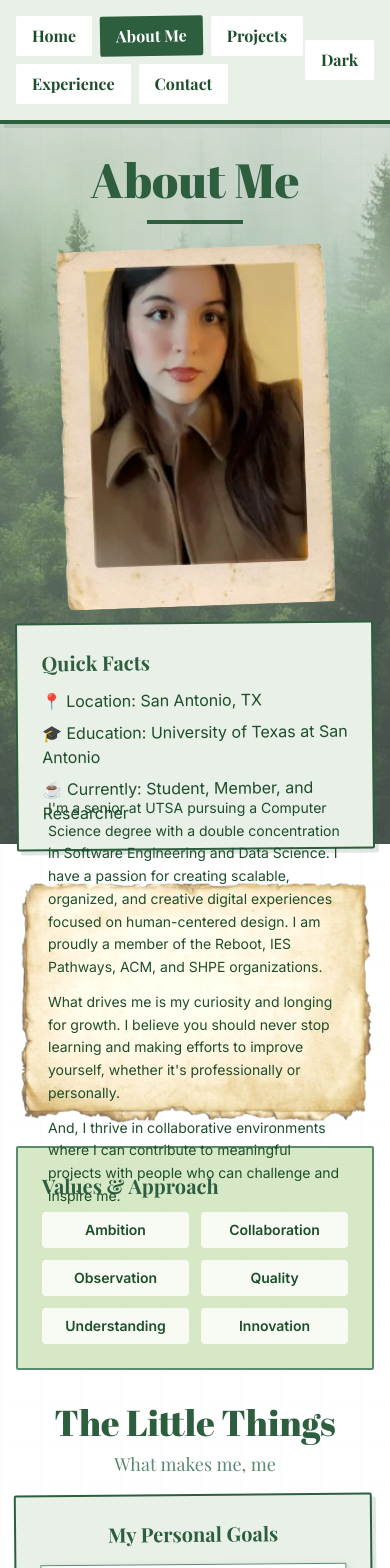
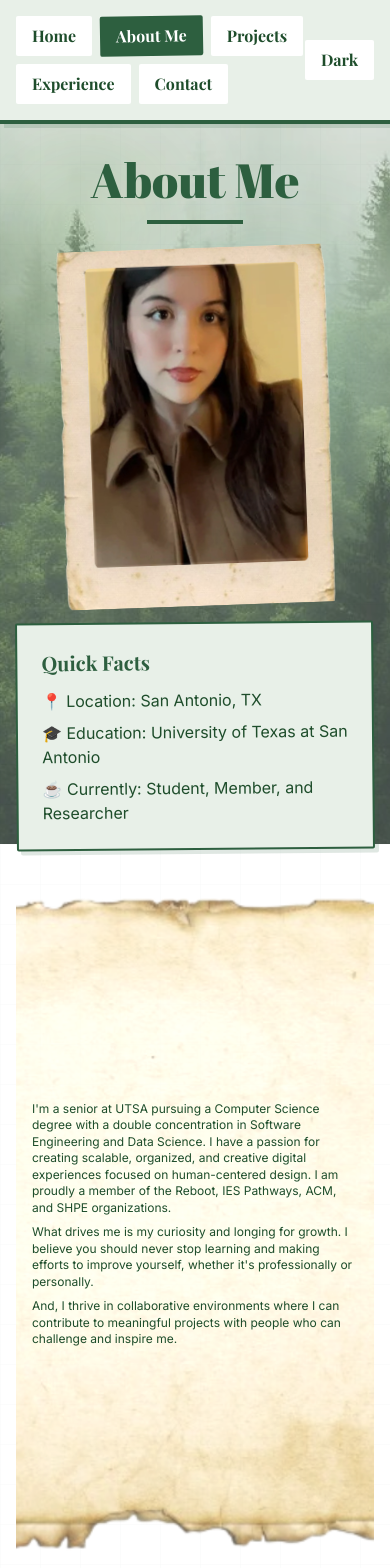
Before and after one commit to GZ-Fern/GZ-Fern-Portfolio, a React (Create React App) app: page /about in a window 390 px wide. Shown: the top 1568 px of the page. Built offline with nearby package versions, Linux system fonts and the light colour scheme.

Commit message:
Added logo, fixed some issues with aboutme card decor.

```diff
--- a/public/index.html
+++ b/public/index.html
@@ -2,14 +2,14 @@
 <html lang="en">
   <head>
     <meta charset="utf-8" />
-    <link rel="icon" href="%PUBLIC_URL%/favicon.ico" />
+    <link rel="icon" href="%PUBLIC_URL%/assets/logo.png" />
     <meta name="viewport" content="width=device-width, initial-scale=1" />
     <meta name="theme-color" content="#2D5F3F" />
     <meta
       name="description"
       content="Fern's Portfolio - Web Developer & Designer"
     />
-    <link rel="apple-touch-icon" href="%PUBLIC_URL%/logo192.png" />
+    <link rel="apple-touch-icon" href="%PUBLIC_URL%/assets/logo.png" />
     <link rel="manifest" href="%PUBLIC_URL%/manifest.json" />
     <title>Fern's Portfolio</title>
   </head>
--- a/src/pages/About.js
+++ b/src/pages/About.js
@@ -16,7 +16,7 @@ const About = () => {
           </div>
 
           {/* Main Content Grid */}
-          <div className="grid grid-cols-1 md:grid-cols-2 gap-6 mb-8">
+          <div className="grid grid-cols-1 lg:grid-cols-2 gap-6 mb-8">
             {/* Left Column - Photo */}
             <div className="space-y-4">
               <div className="aspect-square overflow-hidden transform -rotate-2">
@@ -45,11 +45,11 @@ const About = () => {
 
             {/* Right Column - Story */}
             <div className="space-y-4">
-              <div className="relative">
+              <div className="relative min-h-[700px] sm:min-h-[650px] md:min-h-[600px] lg:min-h-0">
                 <img
                   src={`${process.env.PUBLIC_URL}/assets/paragraph_card_decor.png`}
                   alt=""
-                  className="w-full h-auto opacity-70"
+                  className="absolute inset-0 w-full h-full object-cover opacity-70 lg:relative lg:h-auto lg:object-contain"
                   style={{
                     filter: isDark
                       ? 'sepia(0.3) saturate(0.9) hue-rotate(-10deg) brightness(0.95)'
@@ -57,8 +57,8 @@ const About = () => {
                     transition: 'filter 0.6s ease-in-out'
                   }}
                 />
-                <div className="absolute inset-0 p-8 flex items-center">
-                  <div className="space-y-3 text-light-pine dark:text-warm-maroon leading-relaxed text-sm">
+                <div className="absolute inset-0 p-4 sm:p-6 md:p-8 flex items-center">
+                  <div className="space-y-2 sm:space-y-3 text-light-pine dark:text-warm-maroon leading-snug sm:leading-relaxed text-xs sm:text-sm">
                     <p>
                       I'm a senior at UTSA pursuing a Computer Science degree with a double concentration in Software Engineering
                       and Data Science. I have a passion for creating scalable, organized, and creative digital experiences focused on human-centered design. I am proudly
```
Also changed, not shown: public/assets/logo.png (added), public/manifest.json, src/logo.svg (deleted).
